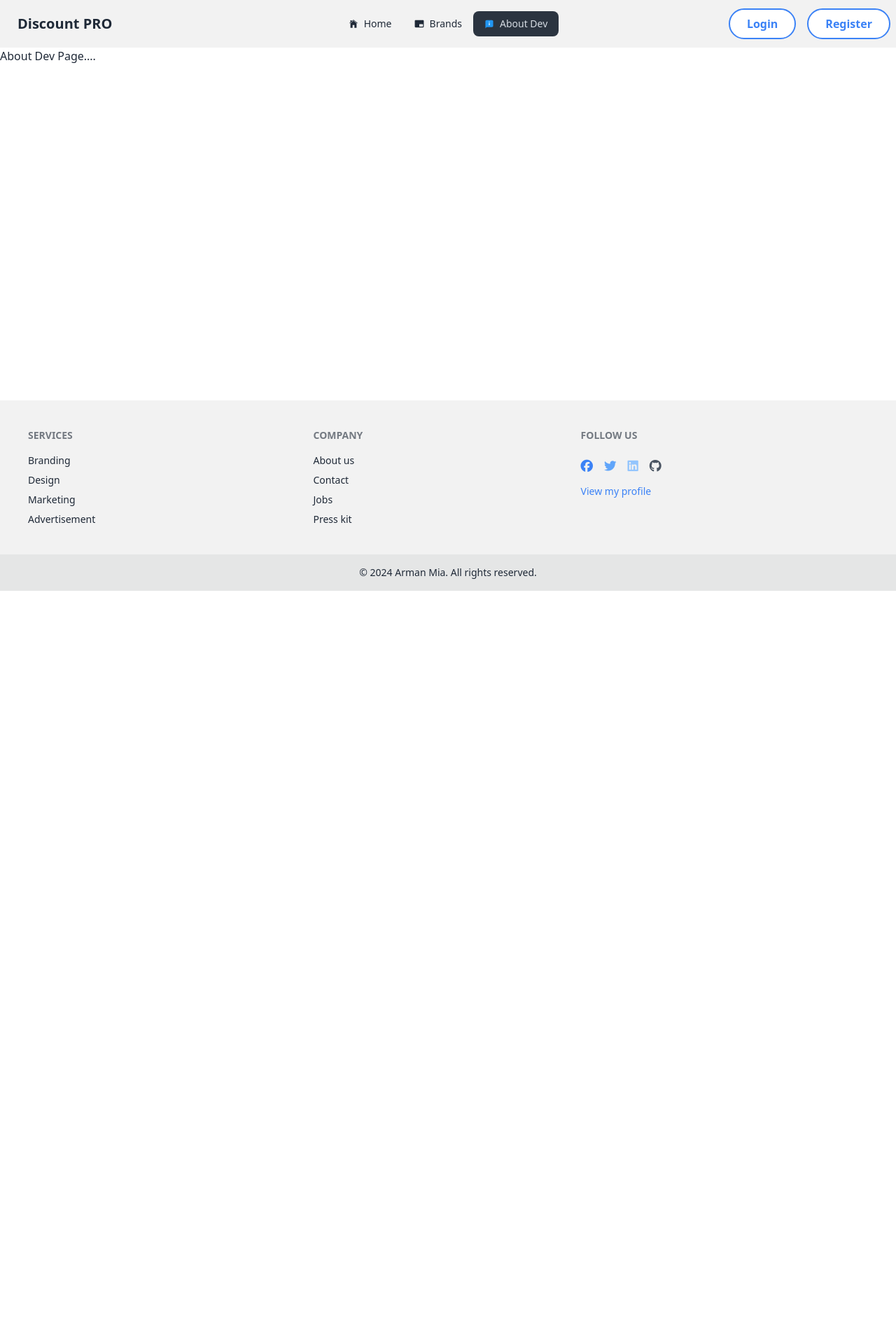
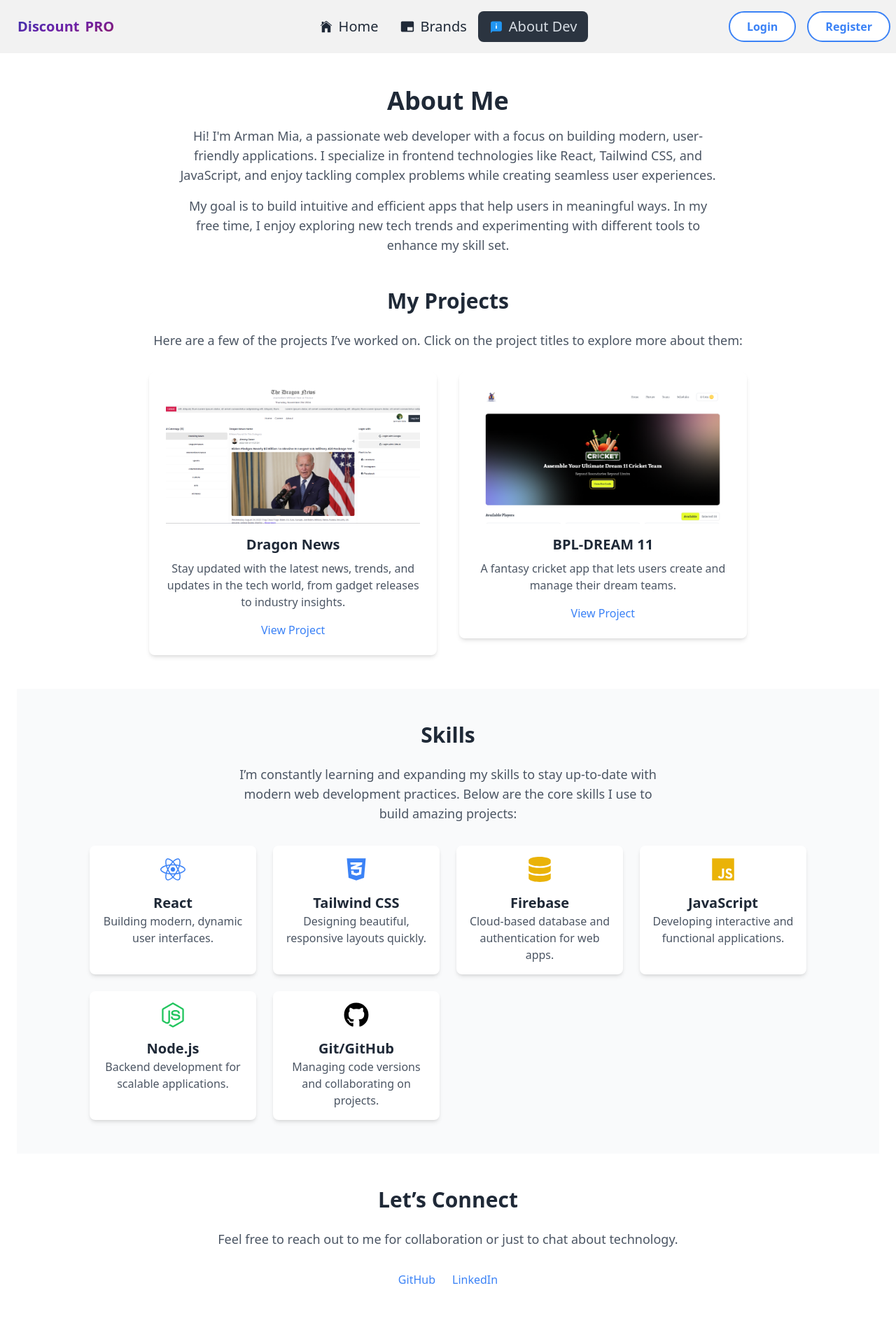
Before and after one commit to arman-miaa/Discount_PRO, a React (Vite) app: page /aboutDev in a window 1280 px wide. Shown: the top 1920 px of the page at 70% size. Before the commit the page ends 844 px from the top, so only its background shows below. Built offline with nearby package versions, Linux system fonts and the light colour scheme; no server answers.

Commit message:
added about section

```diff
--- a/src/components/Header.jsx
+++ b/src/components/Header.jsx
@@ -42,7 +42,7 @@ const Header = () => {
   );
 
   return (
-    <div className="bg-base-200 ">
+    <div className="bg-base-200  w-full sticky z-50 top-0 left-0 ">
       <div className="navbar  container mx-auto ">
         <div className="navbar-start ">
           <div className="dropdown">
@@ -69,11 +69,13 @@ const Header = () => {
               {links}
             </ul>
           </div>
-          <a className="btn btn-ghost text-xl -ml-6 md:-ml-0">Discount PRO</a>
+          <a className="btn btn-ghost text-xl -ml-6 md:-ml-0 bg-gradient-to-br from-blue-800 via-purple-800 to-pink-800 text-transparent bg-clip-text">
+            Discount <span>PRO</span>
+          </a>
         </div>
 
         <div className="navbar-center hidden lg:flex">
-          <ul className="menu menu-horizontal px-1">{links}</ul>
+          <ul className="menu menu-horizontal px-1 md:text-xl ">{links}</ul>
         </div>
 
         {/* Welcome Message */}
@@ -90,12 +92,14 @@ const Header = () => {
           {user?.email ? (
             <div className="flex space-x-4">
               <div className="flex items-center">
+                <div className="flex flex-col justify-center items-center">
                   <img
                     className="w-12 h-12 rounded-full md:mr-2"
                     src={user.photoURL}
                     alt=""
                   />
                   <h3 className="hidden md:flex">{user.email}</h3>
+                </div>
                 <div className="ml-4  px-4 pb-[6px] pt-[2px] bg-red-500 text-white rounded-xl">
                   <NavLink onClick={handleSignOut} to="/login">
                     LogOut
--- a/src/pages/AboutDev.jsx
+++ b/src/pages/AboutDev.jsx
@@ -1,14 +1,193 @@
 import { Helmet } from "react-helmet";
+import {
+  FaReact,
+  FaCss3Alt,
+  FaDatabase,
+  FaJs,
+  FaNodeJs,
+  FaGithub,
+} from "react-icons/fa";
+import project1 from "../assets/project1.png";
+import project2 from "../assets/project2.png";
 
 const AboutDev = () => {
-    return (
-      <div>
-        About Dev Page....
-        <Helmet>
-          <title>Discount PRO || About Page</title>
-        </Helmet>
+  return (
+    <div className="container mx-auto px-6 py-12">
+      <Helmet>
+        <title>Discount PRO || About Page</title>
+      </Helmet>
+
+
+      <div className="text-center mb-12">
+        <h1 className="text-4xl font-bold text-gray-800 mb-4">About Me</h1>
+        <p className="text-lg text-gray-600 max-w-3xl mx-auto">
+          Hi! I'm Arman Mia, a passionate web developer with a focus on
+          building modern, user-friendly applications. I specialize in frontend
+          technologies like React, Tailwind CSS, and JavaScript, and enjoy
+          tackling complex problems while creating seamless user experiences.
+        </p>
+        <p className="text-lg text-gray-600 max-w-3xl mx-auto mt-4">
+          My goal is to build intuitive and efficient apps that help users in
+          meaningful ways. In my free time, I enjoy exploring new tech trends
+          and experimenting with different tools to enhance my skill set.
+        </p>
       </div>
-    );
+
+
+      <div className="text-center mb-12">
+        <h2 className="text-3xl font-semibold text-gray-800 mb-6">
+          My Projects
+        </h2>
+        <p className="text-lg text-gray-600 mb-8">
+          Here are a few of the projects I’ve worked on. Click on the project
+          titles to explore more about them:
+        </p>
+
+        {/* Project 1 */}
+        <div className="flex flex-wrap justify-center gap-8 mb-12">
+          <div className="w-full md:w-1/3">
+            <div className="bg-white p-6 rounded-lg shadow-md">
+              <img
+                className="w-full h-48 object-cover rounded-t-lg"
+                src={project2}
+                alt="Project 1"
+              />
+              <h3 className="text-xl font-semibold text-gray-800 mt-4">
+                Dragon News
+              </h3>
+              <p className="text-gray-600 mt-2">
+                Stay updated with the latest news, trends, and updates in the
+                tech world, from gadget releases to industry insights.
+              </p>
+              <a
+                href="https://dragon-news-auth-project.netlify.app/category/01"
+                target="_blank"
+                rel="noopener noreferrer"
+                className="text-blue-500 hover:underline mt-4 block"
+              >
+                View Project
+              </a>
+            </div>
+          </div>
+
+          {/* Project 2 */}
+          <div className="w-full md:w-1/3">
+            <div className="bg-white p-6 rounded-lg shadow-md">
+              <img
+                className="w-full h-48 object-cover rounded-t-lg"
+                src={project1}
+                alt="Project 2"
+              />
+              <h3 className="text-xl font-semibold text-gray-800 mt-4">
+                BPL-DREAM 11
+              </h3>
+              <p className="text-gray-600 mt-2">
+                A fantasy cricket app that lets users create and manage their
+                dream teams.
+              </p>
+              <a
+                href="https://ph-a7-bpl-dream-11.netlify.app/"
+                target="_blank"
+                rel="noopener noreferrer"
+                className="text-blue-500 hover:underline mt-4 block"
+              >
+                View Project
+              </a>
+            </div>
+          </div>
+        </div>
+      </div>
+
+      {/* Skills Section */}
+      <div className="bg-gray-50 py-12 mb-12">
+        <h2 className="text-3xl font-semibold text-gray-800 mb-6 text-center">
+          Skills
+        </h2>
+        <p className="text-lg md:w-1/2 mx-auto text-gray-600 mb-8 text-center">
+          I’m constantly learning and expanding my skills to stay up-to-date
+          with modern web development practices. Below are the core skills I use
+          to build amazing projects:
+        </p>
+
+        {/* Skills List */}
+        <div className="grid grid-cols-2 sm:grid-cols-3 lg:grid-cols-4 gap-6 max-w-5xl mx-auto">
+          <div className="skill-card p-4 bg-white rounded-lg shadow-md text-center">
+            <FaReact className="text-4xl mx-auto text-blue-500 mb-4" />
+            <h3 className="text-xl font-semibold text-gray-800">React</h3>
+            <p className="text-gray-600">
+              Building modern, dynamic user interfaces.
+            </p>
+          </div>
+          <div className="skill-card p-4 bg-white rounded-lg shadow-md text-center">
+            <FaCss3Alt className="text-4xl  mx-auto text-blue-500 mb-4" />
+            <h3 className="text-xl font-semibold text-gray-800">
+              Tailwind CSS
+            </h3>
+            <p className="text-gray-600">
+              Designing beautiful, responsive layouts quickly.
+            </p>
+          </div>
+          <div className="skill-card p-4 bg-white rounded-lg shadow-md text-center">
+            <FaDatabase className="text-4xl mx-auto text-yellow-500 mb-4" />
+            <h3 className="text-xl font-semibold text-gray-800">Firebase</h3>
+            <p className="text-gray-600">
+              Cloud-based database and authentication for web apps.
+            </p>
+          </div>
+          <div className="skill-card p-4 bg-white rounded-lg shadow-md text-center">
+            <FaJs className="text-4xl mx-auto text-yellow-500 mb-4" />
+            <h3 className="text-xl font-semibold text-gray-800">JavaScript</h3>
+            <p className="text-gray-600">
+              Developing interactive and functional applications.
+            </p>
+          </div>
+          <div className="skill-card p-4 bg-white rounded-lg shadow-md text-center">
+            <FaNodeJs className="text-4xl mx-auto text-green-500 mb-4" />
+            <h3 className="text-xl font-semibold text-gray-800">Node.js</h3>
+            <p className="text-gray-600">
+              Backend development for scalable applications.
+            </p>
+          </div>
+          <div className="skill-card p-4 bg-white rounded-lg shadow-md text-center">
+            <FaGithub className="text-4xl mx-auto text-black mb-4" />
+            <h3 className="text-xl font-semibold text-gray-800">Git/GitHub</h3>
+            <p className="text-gray-600">
+              Managing code versions and collaborating on projects.
+            </p>
+          </div>
+        </div>
+      </div>
+
+      {/* Contact Section */}
+      <div className="text-center mb-12">
+        <h2 className="text-3xl font-semibold text-gray-800 mb-6">
+          Let’s Connect
+        </h2>
+        <p className="text-lg text-gray-600 mb-8">
+          Feel free to reach out to me for collaboration or just to chat about
+          technology.
+        </p>
+        <div className="flex justify-center gap-6">
+          <a
+            href="https://github.com/arman-miaa"
+            target="_blank"
+            rel="noopener noreferrer"
+            className="text-blue-500 hover:underline"
+          >
+            GitHub
+          </a>
+          <a
+            href="https://www.linkedin.com/in/arman-mia-am/"
+            target="_blank"
+            rel="noopener noreferrer"
+            className="text-blue-500 hover:underline"
+          >
+            LinkedIn
+          </a>
+        </div>
+      </div>
+    </div>
+  );
 };
 
 export default AboutDev;
--- a/src/private/MyProfile.jsx
+++ b/src/private/MyProfile.jsx
@@ -19,41 +19,42 @@ const MyProfile = () => {
   }, []);
 
   return (
-    <div className="container mx-auto py-4 min-h-screen">
-      {/* Profile Card */}
+    <div className="min-h-screen bg-gradient-to-br from-blue-100 via-purple-100 to-pink-100">
       <Helmet>
         <title>Discount PRO || Profile Page</title>
       </Helmet>
+      <div className="container mx-auto py-8 px-4 md:px-12">
+        {/* Profile Card */}
         <div
-        className="flex flex-col justify-center relative items-center mt-6 border-2 mx-4   md:w-1/2 md:mx-auto"
+          className="bg-white shadow-lg rounded-lg overflow-hidden flex flex-col items-center md:w-1/2 mx-auto mt-6"
           data-aos="fade-up"
         >
           {/* Welcome Section */}
-        <div
-          className="w-full h-[200px] bg-blue-200 flex justify-center items-center"
-          data-aos="zoom-in"
-        >
-          <h1 className="text-4xl font-bold text-blue-700">
-            Welcome! {user?.displayName || "User"}!
+          <div className="w-full h-[220px] bg-gradient-to-r from-blue-300 via-purple-300 to-pink-300 flex justify-center items-center">
+            <h1 className="text-3xl font-bold text-white text-center">
+              Welcome, {user?.displayName || "User"}!
             </h1>
           </div>
 
           {/* User Details Section */}
           <div
-          className="flex flex-col items-center -mt-12"
+            className="flex flex-col items-center -mt-16 space-y-4"
             data-aos="fade-up"
             data-aos-delay="500"
           >
             <img
-            className="w-36 h-36 object-cover border-2 rounded-full"
-            src={user?.photoURL || "https://via.placeholder.com/150"} //
+              className="w-36 h-36 object-cover border-4 border-white rounded-full shadow-md"
+              src={user?.photoURL || "https://via.placeholder.com/150"}
               alt="user Photo"
             />
-          <h3 className="mt-4 text-xl font-semibold">{user?.displayName}</h3>
-          <p className="text-gray-600">{user?.email}</p>
+            <h3 className="mt-4 text-2xl font-semibold text-gray-800">
+              {user?.displayName}
+            </h3>
+            <p className="text-lg text-gray-500">{user?.email}</p>
+            <div className="pb-8">
               <button
                 onClick={() => navigate("/updateProfile")}
-            className="mt-4 mb-8 px-6 py-2 bg-blue-500 text-white rounded-lg hover:bg-blue-600"
+                className=" px-6 py-2 bg-blue-600 text-white rounded-lg text-lg hover:bg-blue-700 transition duration-300 ease-in-out"
                 data-aos="flip-up"
               >
                 Update Profile
@@ -61,6 +62,8 @@ const MyProfile = () => {
             </div>
           </div>
         </div>
+      </div>
+    </div>
   );
 };
 
```
Also changed, not shown: src/private/UpdateProfile.jsx (+28 -29 lines), src/assets/project1.png (added), src/assets/project2.png (added). Lines whose indentation alone changed are shown as unchanged.
